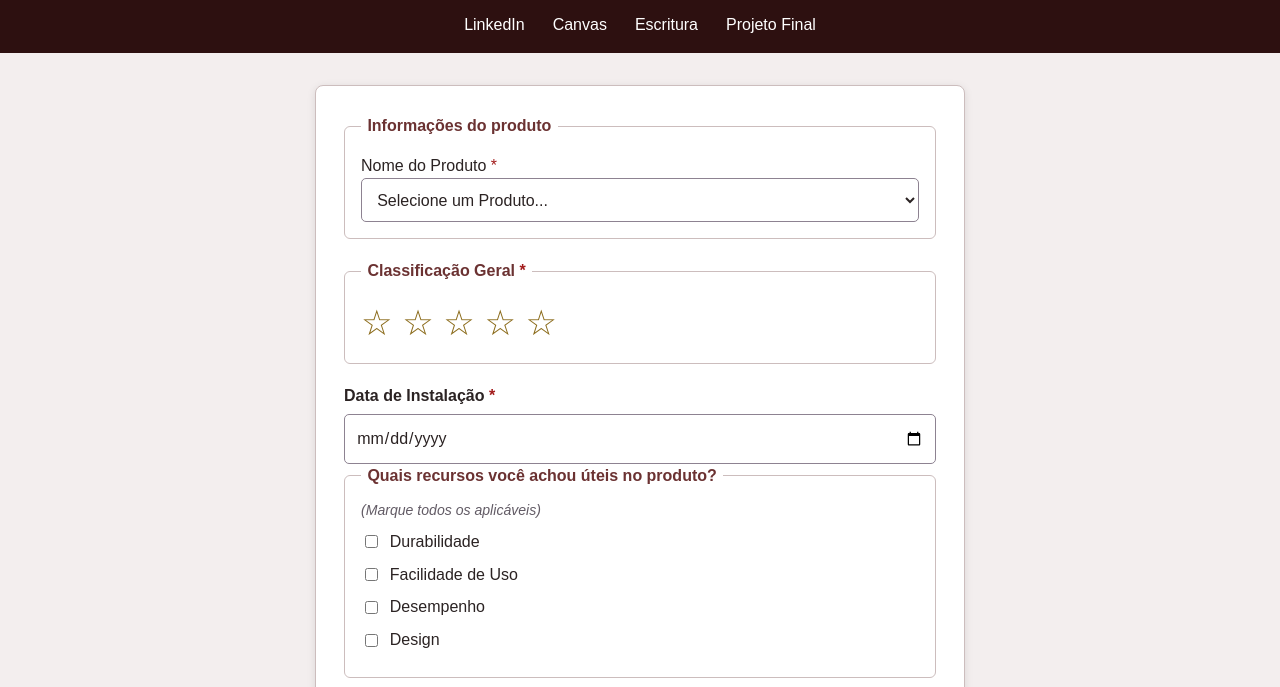
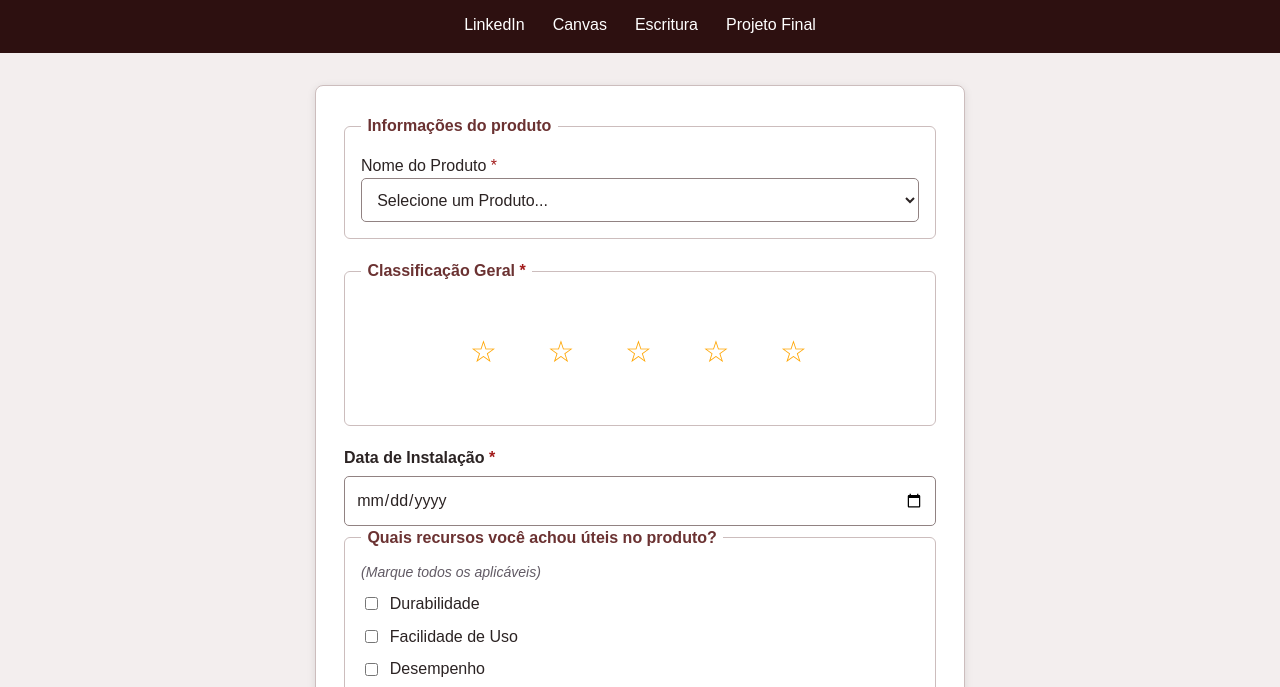
Before and after one commit to lucasdanielecheverria10-sys/wdd131, a plain HTML site: page formulario.html in a window 1280 px wide. Shown: the part 83-770 px from the top of the page. Drawn offline with Linux system fonts and the light colour scheme.

Commit message:
correções da auditoria

```diff
--- a/estilos/formulario.css
+++ b/estilos/formulario.css
@@ -12,6 +12,8 @@
 * {
     box-sizing: border-box;
 }
+
+
 
 body {
     margin: 0;
@@ -121,7 +123,7 @@ main {
     padding: .7rem;
     color: var(--text);
     background-color: #fff;
-    border: 1px solid #8d8291;
+    border: 1px solid #918282;
     border-radius: 5px;
     font: inherit;
 }
@@ -149,33 +151,62 @@ main {
     margin: .55rem 0;
 }
 
+
+/* use reverse flexbox to take advantage of flex-direction: reverse */
 .star-rating {
     display: flex;
+    align-items: center;
+    width: 340px;
     flex-direction: row-reverse;
-    justify-content: flex-end;
-    gap: .25rem;
-    padding: .4rem 0;
+    justify-content: space-between;
+    margin: 40px auto;
+    position: relative;
 }
 
+/* hide the inputs */
 .star-rating input {
-    position: absolute;
-    opacity: 0;
-    width: 1px;
-    height: 1px;
+    display: none;
 }
 
-.star-rating label {
-    color: #8a6a19;
-    cursor: pointer;
-    font-size: 2.2rem;
-    line-height: 1;
+/* set properties of all labels */
+.star-rating>label {
+    width: 30px;
+    height: 30px;
+    font-family: Arial;
+    font-size: 30px;
+    transition: 0.2s ease;
+    color: orange;
 }
 
-.star-rating label:hover,
-.star-rating label:hover~label,
-.star-rating input:checked~label {
-    color: #d99b00;
+/* give label a hover state */
+.star-rating label:hover {
+    color: #ff6969;
+    transition: 0.2s ease;
 }
+
+.star-rating label:active::before {
+    transform: scale(1.1);
+}
+
+.star-rating label::before {
+    content: '\2606';
+    position: absolute;
+    top: 0px;
+    line-height: 26px;
+}
+
+/* set full star shape for checked label and those that come after it */
+.star-rating input:checked~label:before {
+    content: '\2605';
+}
+
+@-moz-document url-prefix() {
+    .star-rating input:checked~label:before {
+        font-size: 36px;
+        line-height: 21px;
+    }
+}
+
 
 .star-rating input:focus-visible+label {
     outline: 2px solid var(--accent);
@@ -198,7 +229,7 @@ main {
 
 .fw1 input[type="submit"]:hover,
 .fw1 input[type="submit"]:focus {
-    background-color: #5a245a;
+    background-color: #5a2424;
 }
 
 footer {
--- a/formulario.html
+++ b/formulario.html
@@ -5,9 +5,11 @@
     <meta charset="UTF-8">
     <meta name="viewport" content="width=device-width, initial-scale=1.0">
     <meta name="author" content="Lucas Daniel Gomes Echeverria">
-    <meta name="description" content="Formulário de avaliação de produto - WDD 131.">
+    <meta name="description"
+        content="Formulário de avaliação de produto do curso WDD 131 da byu para aplicar entendimentos sobre uso de formuilario e armazenamento local da semana05">
     <title>Formulário de Avaliação de Produto | WDD 131</title>
     <link rel="stylesheet" href="estilos/formulario.css">
+
     <script src="scripts/formulario.js" defer></script>
 </head>
 
@@ -38,22 +40,23 @@
 
             <fieldset>
                 <legend>Classificação Geral <span class="required">*</span></legend>
-                <div class="star-rating" role="radiogroup" aria-label="Classificação geral de uma a cinco estrelas">
-                    <input type="radio" id="star-5" name="stars" value="5" required>
-                    <label for="star-5" aria-label="5 estrelas">☆</label>
+                <div class="star-rating">
+                    <input type="radio" name="stars" id="star-a" value="5" />
+                    <label for="star-a"></label>
 
-                    <input type="radio" id="star-4" name="stars" value="4" required>
-                    <label for="star-4" aria-label="4 estrelas">☆</label>
+                    <input type="radio" name="stars" id="star-b" value="4" />
+                    <label for="star-b"></label>
 
-                    <input type="radio" id="star-3" name="stars" value="3" required>
-                    <label for="star-3" aria-label="3 estrelas">☆</label>
+                    <input type="radio" name="stars" id="star-c" value="3" />
+                    <label for="star-c"></label>
 
-                    <input type="radio" id="star-2" name="stars" value="2" required>
-                    <label for="star-2" aria-label="2 estrelas">☆</label>
+                    <input type="radio" name="stars" id="star-d" value="2" />
+                    <label for="star-d"></label>
 
-                    <input type="radio" id="star-1" name="stars" value="1" required>
-                    <label for="star-1" aria-label="1 estrela">☆</label>
+                    <input type="radio" name="stars" id="star-e" value="1" />
+                    <label for="star-e"></label>
                 </div>
+
             </fieldset>
 
             <label for="dataInstalacao">Data de Instalação <span class="required">*</span></label>
```
Also changed, not shown: scripts/formulario.js (line endings or trailing spaces).
